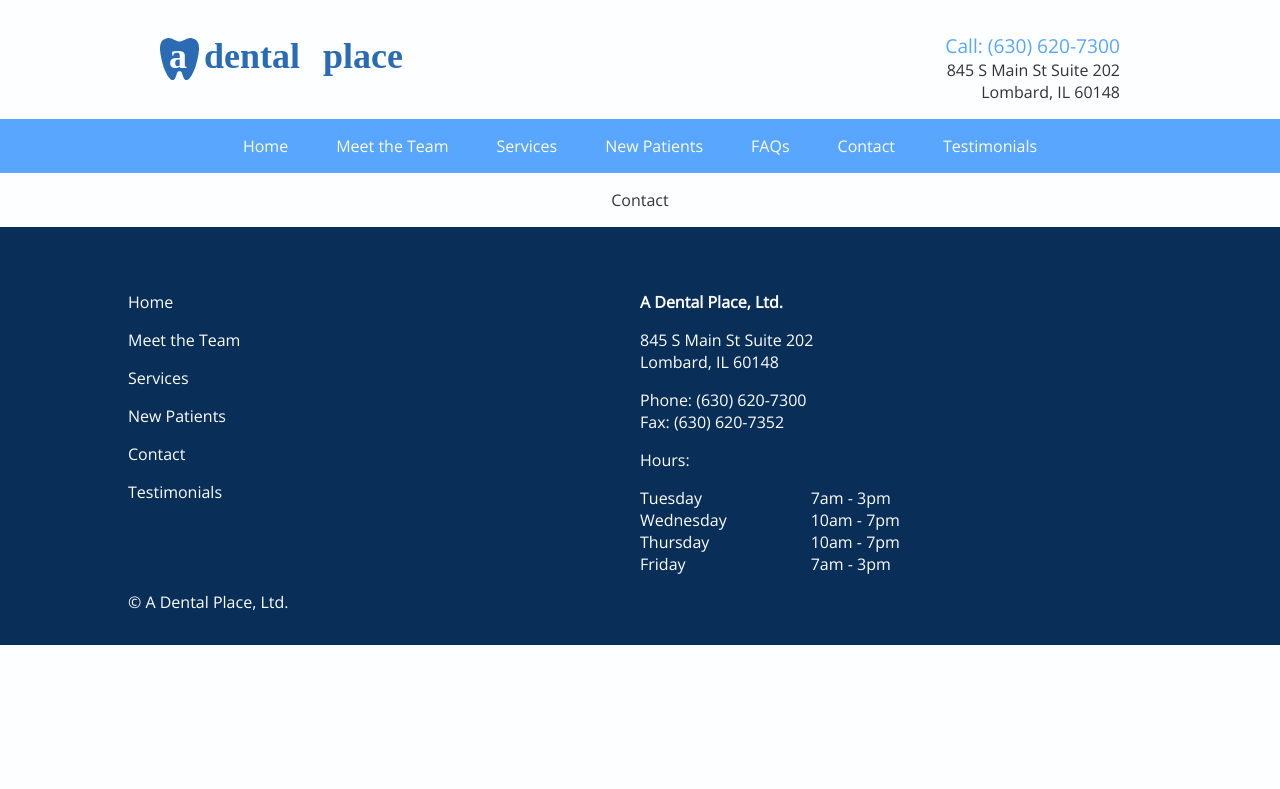
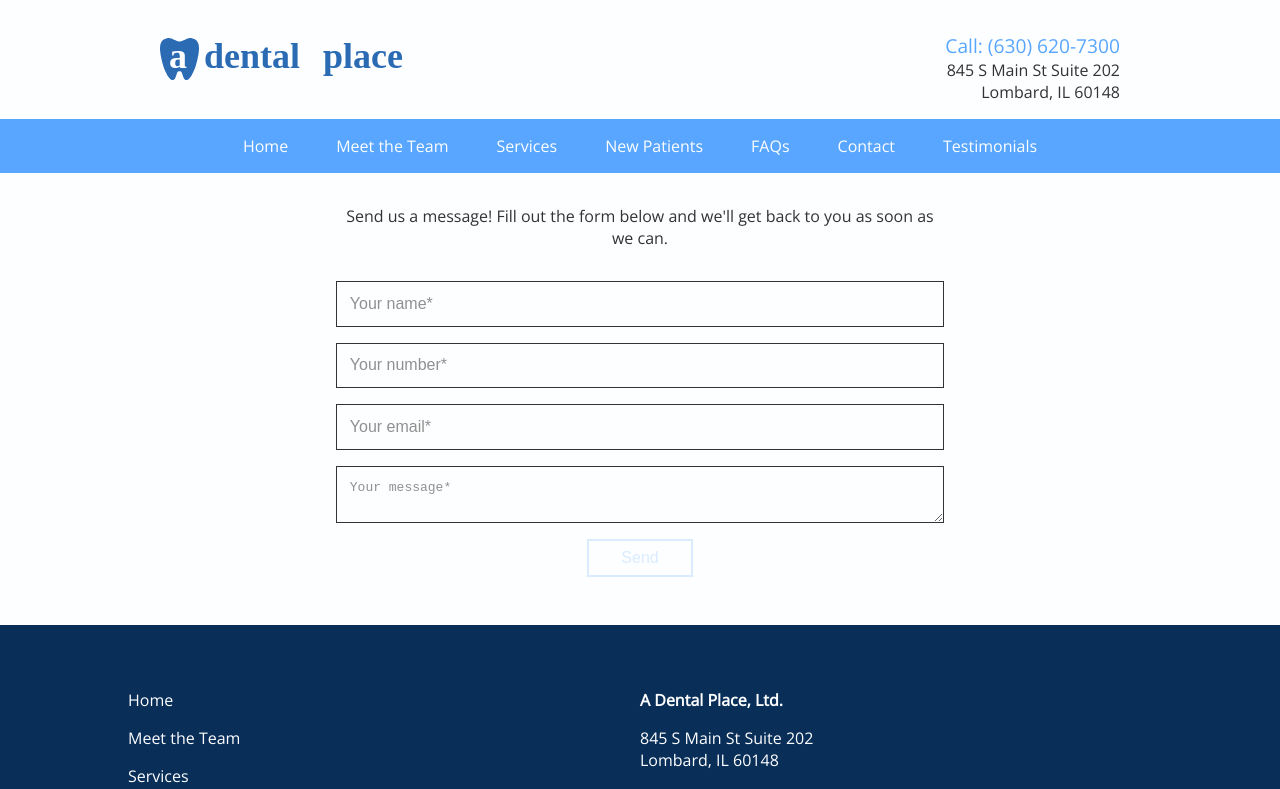
Before and after one commit to kinfongiscool/a-dental-place, a React (Create React App) app: page /contact in a window 1280 px wide. Shown: the top 789 px of the page. Built offline with nearby package versions, Linux system fonts and the light colour scheme; what react-google-maps would draw is missing.

Commit message:
set up web contact form

```diff
--- a/src/containers/Contact.js
+++ b/src/containers/Contact.js
@@ -1,12 +1,133 @@
 import React, { Component } from 'react';
+import styled from 'styled-components';
 import FooterContainer from './FooterContainer.js';
+
+const Container = styled.div`
+  max-width: 1024px;
+  margin: 2rem auto;
+`;
+
+const FormContainer = styled.div`
+  max-width: 640px;
+  margin: 2rem auto;
+`;
+
+const Styledp = styled.p`
+  padding: 0 1rem 1rem 1rem;
+`;
+
+const StyledForm = styled.form`
+  max-width: 640px;
+  padding: 0 1rem;
+  margin: auto;
+  display: flex;
+  flex-direction: column;
+`;
+
+const StyledInput = styled.input`
+  color: #333;
+  font-size: 1em;
+  margin: 0 0 1rem 0;
+  padding: .8rem;
+  transition: all 300 ease-in-out;
+  background-color: #FDFEFF;
+  border: 1px solid #333;
+
+  ::placeholder {
+    opacity: .8;
+  }
+`;
+
+const StyledTextarea = styled.textarea`
+  color: #333;
+  font-size: 1em;
+  margin: 0 0 1rem 0;
+  padding: .8rem;
+  background-color: #FDFEFF;
+  border: 1px solid #333;
+  transition: all 300 ease-in-out;
+
+  ::placeholder {
+    opacity: .8;
+  }
+`;
+
+const StyledButton = styled.button`
+  font-size: 1em;
+  margin: 0 auto 1rem auto;
+  padding: .5rem 2rem;
+  color: #58A6FF;
+  background-color: #FDFEFF;
+  border: 2px solid #58A6FF;
+  corner-radius: 2px;
+  opacity: ${props => props.disabled ? '.2' : '1'};
+
+  transition: all 150ms ease;
+
+  &:hover {
+    color: ${props => props.disabled ? '' : '#FDFEFF'};
+    background: ${props => props.disabled ? '' : '#58A6FF'};
+  }
+`;
 
 class Contact extends Component {
 
+  constructor() {
+    super();
+    this.state = {
+      name: '',
+      number: '',
+      email: '',
+      message: ''
+    };
+  }
+
+  handleNameChange = (evt) => {
+    this.setState({ name: evt.target.value });
+  }
+
+  handleNumberChange = (evt) => {
+    this.setState({ number: evt.target.value });
+  }
+
+  handleEmailChange = (evt) => {
+    this.setState({ email: evt.target.value });
+  }
+
+  handleMessageChange = (evt) => {
+    this.setState({ message: evt.target.value });
+  }
+
+  handleSubmit = () => {
+    const { name, number, email, message } = this.state;
+  }
+
+  canBeSubmitted() {
+    const { name, number, email, message } = this.state;
+    return (
+      name.length > 0 &&
+      (number.length > 0 || email.length > 0) &&
+      message.length > 0
+    );
+  }
+
   render() {
+    const isEnabled = this.canBeSubmitted();
+
     return (
       <div>
-        <p>Contact</p>
+        <Container>
+          <FormContainer>
+            <Styledp>Send us a message! Fill out the form below and we&#39;ll get back to you as soon as we can.</Styledp>
+            <StyledForm method="POST" action="http://formspree.io/bradley.kin.fong@gmail.com">
+              <StyledInput type="text" name="name" placeholder="Your name*" onChange={this.handleNameChange}/>
+              <StyledInput type="text" name="phone" placeholder="Your number*" onChange={this.handleNumberChange}/>
+              <StyledInput type="email" name="email" placeholder="Your email*" onChange={this.handleEmailChange}/>
+              <StyledTextarea name="message" placeholder="Your message*" onChange={this.handleMessageChange}></StyledTextarea>
+              <StyledButton disabled={ !isEnabled } type="submit">Send</StyledButton>
+            </StyledForm>
+          </FormContainer>
+        </Container>
         <FooterContainer />
       </div>
     );
```
